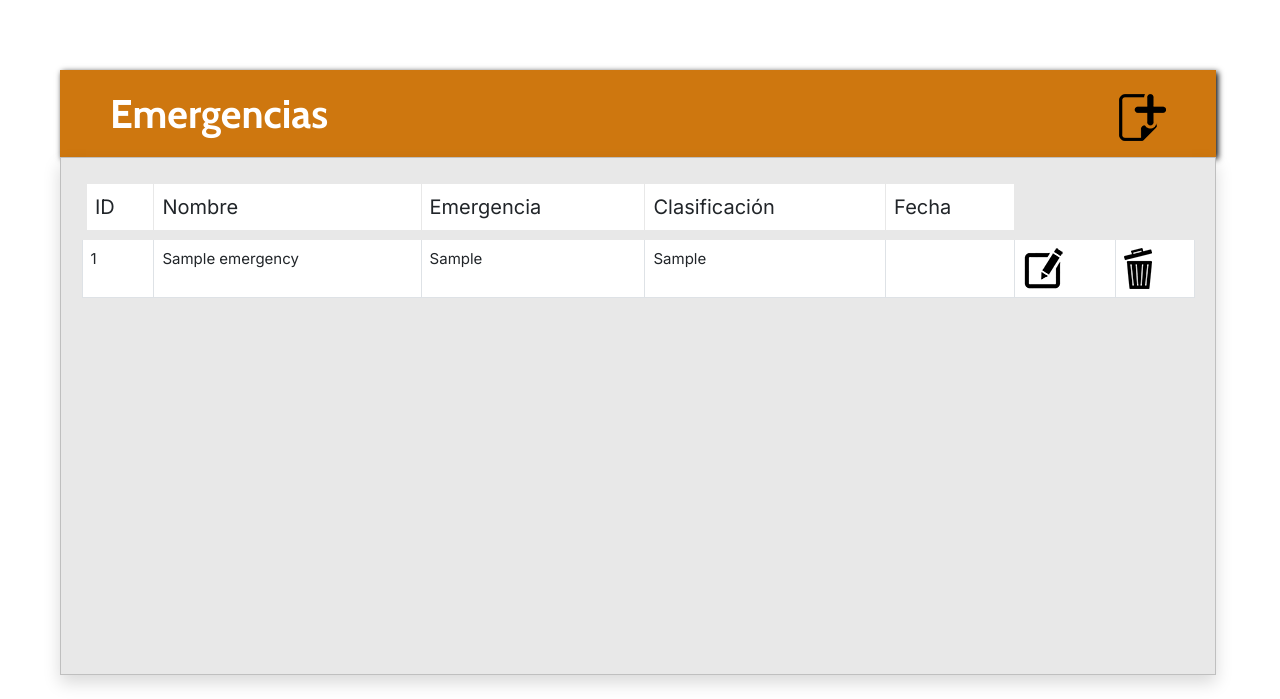
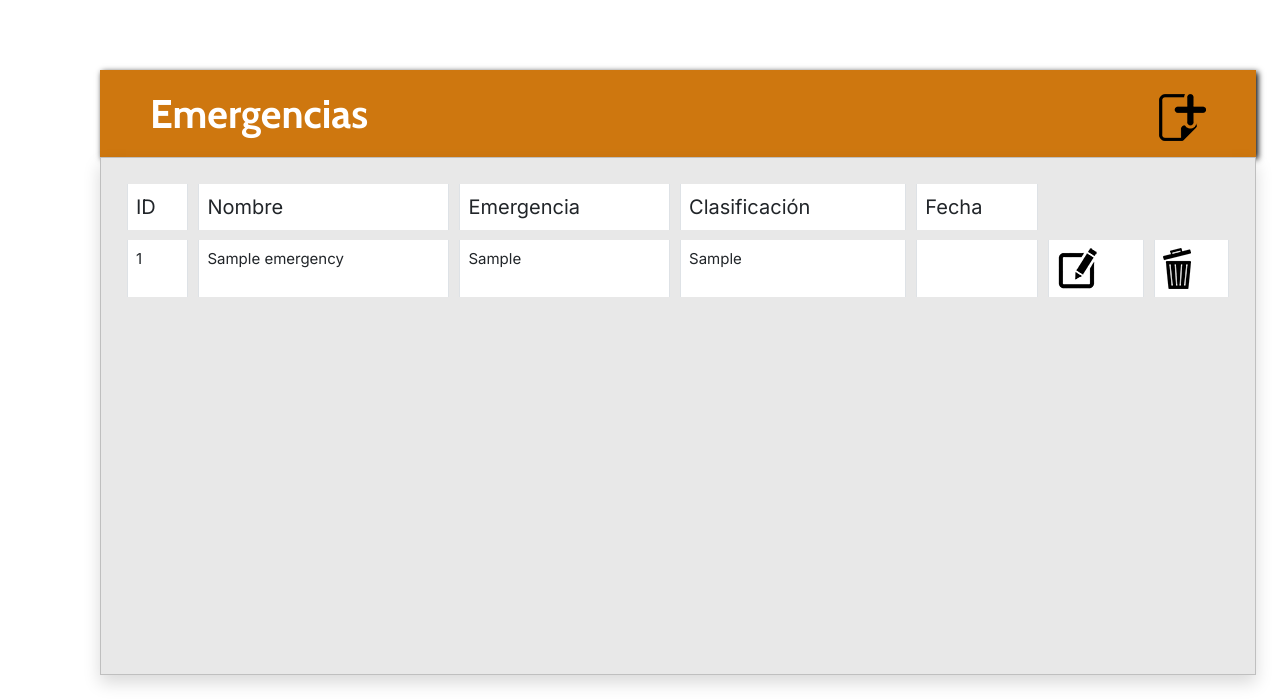
Before and after one commit to Albaric0que/MayDay, a PHP site: page / in a window 1280 px wide. Shown: the part 191-890 px from the top of the page. Run offline with PHP 8.4, Linux system fonts and the light colour scheme; tables that the repository leaves empty or names only in its code hold one stand-in row (values such as "Sample post"); data that the repository does not hold is empty.

Commit message:
border-collapse property css modified

```diff
--- a/src/Views/emergencyList.php
+++ b/src/Views/emergencyList.php
@@ -10,17 +10,17 @@
         require_once("Components/header.php")
     ?>
         <main>
-            <div class="tableHeaderBox">
-                <tr>Emergencias
-                        <a href="?action=create"><button class="buttonNew" type="button"><img src='./public/img/nuevo.png'></button></a>
-                </tr>
-            </div>
             <div id="wrapper">
             <div id="content-wrapper" class="d-flex flex-column">
                 <div id="content">
+                    <div class="tableHeaderBox">
+                        <tr>Emergencias
+                            <a href="?action=create"><button class="buttonNew" type="button"><img src='./public/img/nuevo.png'></button></a>
+                        </tr>
+                    </div>
                     <div class="container-fluid card shadow mb-4 card-body tableBody">
                         <div class="table-responsive">
-                        <table class="table table-bordered" width="100%" cellspacing="20">
+                        <table class="table table-bordered" width="100%" cellspacing="10">
                             <thead>
                                 <tr class="headCells">
                                     <th scope="row">ID</th>
--- a/src/css/emergencyList.css
+++ b/src/css/emergencyList.css
@@ -2,6 +2,10 @@
     border-style: none;
     background-color: #ce770f;
     padding-right: 50px;
+}
+
+table {
+    border-collapse: initial !important;
 }
 
 .tableHeaderBox {
@@ -15,7 +19,7 @@
     font-weight:bold;
     font-size: 40px;
     color: #ffffff;
-    margin-left: 60px;
+    margin-left: 100px;
     margin-top: 70px;
     padding-left: 50px;
     box-shadow: 2px 2px 6px #000000 !important;
@@ -26,28 +30,14 @@
     width: 1156px !important;
     height: 518px !important;
     background-color: #e8e8e8;
-    margin-left: 60px;
+    margin-left: 100px;
     border-radius: 0%;
 }
 
-/* thead {
-    border: 1px solid pink;
-    background-color: #e8e8e8;
-    height: 40px;
-    border-collapse: separate !important;
-    border-spacing: 10px 5px !important;
-} */
-
 .headCells {
     background-color: #ffffff;
-    /* height: 30px;
-    border-collapse: separate !important;
-    border-spacing: 10px 5px !important; */
     font-family: 'Inter', sans-serif;
     font-size: 20px;
-    border: 10px solid #e8e8e8 !important;
-    border-collapse: collapse !important;
-    padding: 3px !important;
 }
 
 th {
@@ -56,9 +46,6 @@ th {
 
 .dataCells {
     background-color: #ffffff !important;
-/*  padding-left: 5px !important;
-    padding-right: 5px !important;
-    height: 25px !important; */
     font-family: 'Inter', sans-serif;
     font-size: 15px;
 }
```
